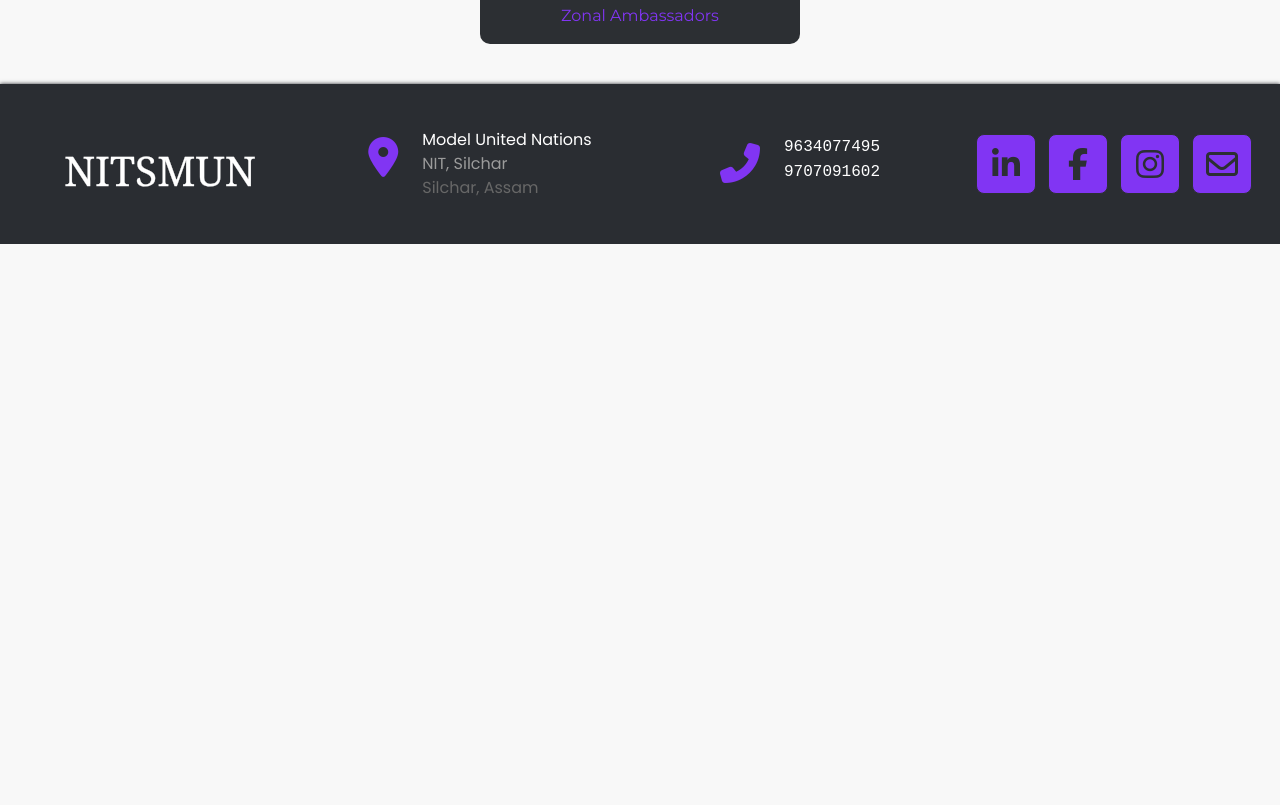
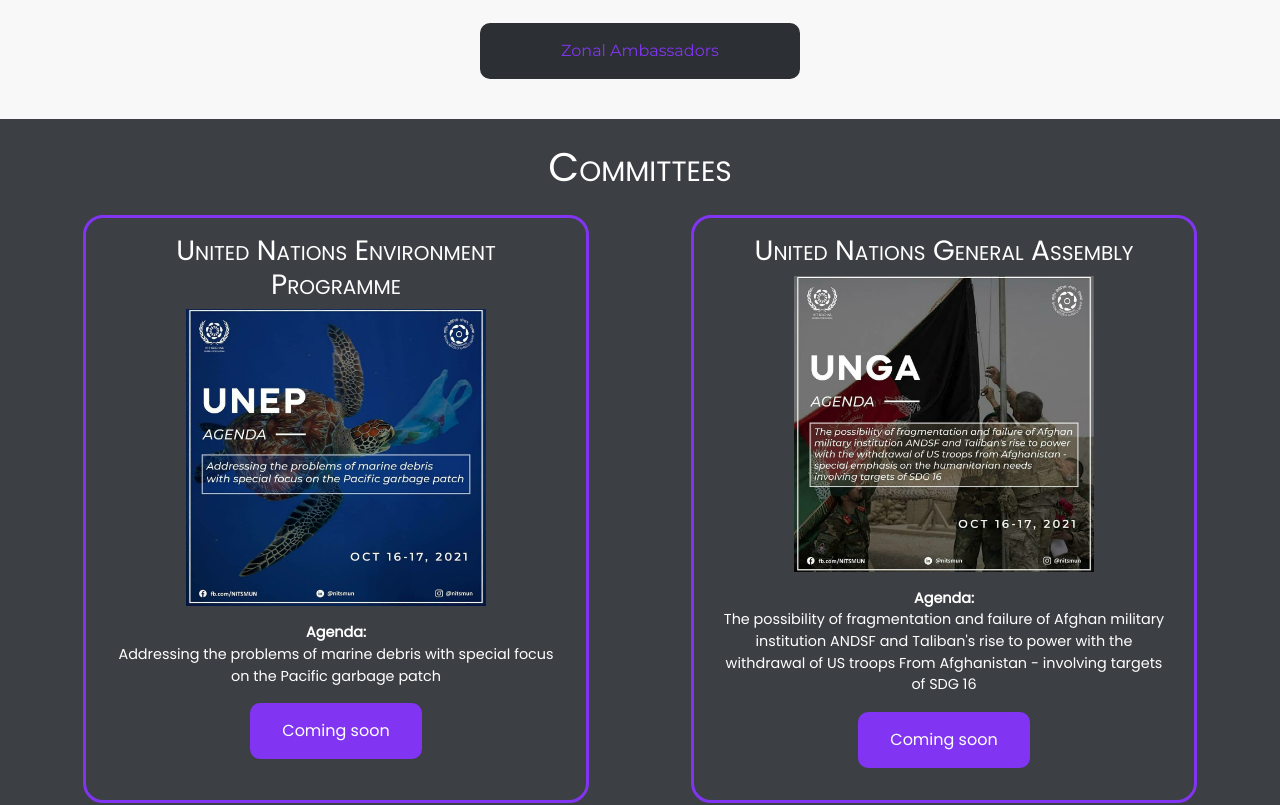
Before and after one commit to nitsmun/nitsmun2021-22, a React (Create React App) app: page /events/mun-u18 in a window 1280 px wide. Shown: the part 1605-2410 px from the top of the page. Before the commit the page ends 1849 px from the top, so only its background shows below. Built offline with nearby package versions, Linux system fonts and the light colour scheme.

Commit message:
Added Committees

```diff
--- /dev/null
+++ b/src/components/Agenda.css
@@ -0,0 +1,41 @@
+.agenda{
+    font-family: var(--font1);
+    background-color: var(--theme6-100);
+}
+.box{
+    color: white;
+    border-style: solid;
+    border-radius: 20px;
+    border-color: var(--theme4-100);
+}
+.custom{
+    position: relative;
+    padding: 2vh 4vh;
+    text-decoration: none;
+    /* color: var(--theme1-100); */
+    color: white;
+    background-color: var(--theme4-100);
+    border-radius: 1.25vh;
+    border: none;
+  }
+  .custom:hover{
+    transition-duration: 0.2s;
+    color: var(--theme4-100);
+    background-color: var(--theme1-100);
+}
+@media screen and (max-width: 1000px) {
+	.agenda p {
+		font-size: 4.5vw;
+	}
+}
+.small-agenda{
+    display: none;
+}
+@media screen and (max-width: 800px) {
+	.small-agenda{
+		display: block;
+	}
+    .large-agenda{
+        display: none;
+    }
+}
--- /dev/null
+++ b/src/components/Agenda.jsx
@@ -0,0 +1,56 @@
+import React from 'react'
+import "./Agenda.css";
+
+
+function Agenda() {
+    return (
+        <>
+            {/* small-screen */}
+            <div className="small-agenda agenda py-3 px-3">
+                <h1 className="text-center mb-4" style={{ fontVariant: "small-caps", color: "white" }}>Committees</h1>
+                <div className="text-center box px-3 py-2 my-3">
+                    <h1 style={{ fontVariant: "small-caps" }}>United Nations Environment Programme</h1>
+                    <img width="300px" className="img-fluid my-2" src="/img/Agenda_unep.jpeg" alt="agenda" />
+                    <p style={{ fontSize: "0.9rem" }}><strong>Agenda: </strong><br />Addressing the problems of marine debris with special focus on the Pacific garbage patch</p>
+                    <button className="custom mb-3">Coming soon</button>
+
+                </div>
+                <div className="text-center box px-3 py-2 my-3">
+                    <h1 style={{ fontVariant: "small-caps" }}>United Nations General Assembly</h1>
+                    <img width="300px" className="img-fluid my-2" src="/img/Agenda_unga.jpeg" alt="agenda" />
+                    <p style={{ fontSize: "0.9rem" }}><strong>Agenda: </strong><br />The possibility of fragmentation and failure of Afghan military institution ANDSF and Taliban's rise to power with the withdrawal of US troops From Afghanistan - involving targets of SDG 16</p>
+                    <button className="custom mb-3">Coming soon</button>
+
+                </div>
+            </div>
+            {/* large screen */}
+            <div className="large-agenda agenda py-3 px-3">
+                <div className="px-3 py-2">
+                    <div className="container-fluid">
+                        <h1 className="text-center mb-4" style={{ fontVariant: "small-caps", color: "white" }}>Committees</h1>
+                        <div className="row" style={{ display: "flex", justifyContent: "space-around" }}>
+                            <div className="box col-md-5 text-center">
+                                <div className="p-3">
+                                    <h3 style={{ fontVariant: "small-caps" }}>United Nations Environment Programme</h3>
+                                    <img width="300px" className="img-fluid" src="/img/Agenda_unep.jpeg" alt="agenda" />
+                                    <p className="mt-3" style={{ fontSize: "0.9rem" }}><strong>Agenda: </strong><br />Addressing the problems of marine debris with special focus on the Pacific garbage patch</p>
+                                    <button className="custom mb-3">Coming soon</button>
+                                </div>
+                            </div>
+                            <div className="box col-md-5 text-center">
+                                <div className="p-3">
+                                    <h3 style={{ fontVariant: "small-caps" }}>United Nations General Assembly</h3>
+                                    <img width="300px" className="img-fluid" src="/img/Agenda_unga.jpeg" alt="agenda" />
+                                    <p className="mt-3" style={{ fontSize: "0.9rem" }}><strong>Agenda: </strong><br />The possibility of fragmentation and failure of Afghan military institution ANDSF and Taliban's rise to power with the withdrawal of US troops From Afghanistan - involving targets of SDG 16</p>
+                                    <button className="custom mb-3">Coming soon</button>
+                                </div>
+                            </div>
+                        </div>
+                    </div>
+                </div>
+            </div>
+        </>
+    )
+}
+
+export default Agenda
--- a/src/components/Secretary.jsx
+++ b/src/components/Secretary.jsx
@@ -54,7 +54,7 @@
       </div>
       <div className="col-md-1"></div>
     </div>
-    <hr />
+    {/* <hr /> */}
   </div>
     )
 }
--- a/src/components/Update.jsx
+++ b/src/components/Update.jsx
@@ -6,7 +6,7 @@
 function Update() {
     return (
         <Suspense fallback={<Loading />}>
-            <div className="update">
+            <div className="update mb-1">
                 <div className="container-fluid p-0 mt-4" style={{ overflowX: "hidden", fontFamily: "var(--font2)" }}>
                     <div className="separator">
                         <div className="line"></div>
@@ -29,7 +29,7 @@
                         </div>
                         <div className="col-md-1"></div>
                     </div>
-                    <hr></hr>
+                    {/* <hr></hr> */}
                 </div>
             </div>
 
--- a/src/components/screens/MunU18.jsx
+++ b/src/components/screens/MunU18.jsx
@@ -7,26 +7,27 @@
 // *CSS*
 import "../Events.css";
 import "./MunU18.css";
+import Agenda from "../Agenda";
 
 let info = {
-  title : "NITS Junior MUN | NITSMUN",
-  heading : "NITS Junior MUN",
-  bgpic : "/img/munu18.jpg",
+  title: "NITS Junior MUN | NITSMUN",
+  heading: "NITS Junior MUN",
+  bgpic: "/img/munu18.jpg",
 
-  eventDetails : [
+  eventDetails: [
     `With great pride and honour, we announce the first edition of NITS Junior MUN exclusively for school students. We believe that children and young teens should be exposed to the various intricacies of society and nations and should understand how the world functions from the grassroot level along with the challenges faced. It is only with proper grooming, experience and exposure that enables them to make changes in the society. Through this conference, we are targeting students from grade VI to grade XII from schools all across the country.`,
     `A day-long free-of-cost workshop will be held a few days before the conference in order to acclimatise those without prior experience. Keeping in mind the various examination schedules of the Central and State Boards, we have planned to organise our conference from October 16, 2021 to October 17, 2021.`,
     // `A day-long free-of-cost workshop will be held a few days before the conference in order to acclimatise those without prior experience. Keeping in mind the various examination schedules of the Central and State Boards, we have planned to organise our conference from October 16, 2021 to October 17, 2021. The cost of participation for the MUN conference has been set at ₹150 for individuals, with a special discounted offer of ₹125 per individual for group registrations (discount only applicable to groups with 5 or more participants).`,
     ``,
-    <><h5 style={{color: "var(--theme4-100)", fontWeight: "bold"}}>WANT TO BE THE FACE OF NITS MODEL UNITED NATIONS?</h5><br/>
-    Well now you can. NITSMUN is looking for ZONAL AMBASSADORS who can help us promote our upcoming Junior MUN conference among the students all over India and help them get acquainted with the Muning culture by resolving all their queries and doubts.
-    Each state of India will have two Zonal Ambassadors, so that each one of you will have a helping hand. The Zonal Ambassadors will have to reach out to students/colleges/schools in their zones  and publicize NITS Junior MUN by encouraging them to take part.
-    Still confused about your roles? Don't worry, we'll help you with a step by step plan to make it crystal clear.
-    DON'T MISS OUT THE PERKS-</>,
-    <>i) Officially issued Certificates by NITSMUN for all those who complete every task successfully<br/>
-    ii) Special Letter of Recommendations for exceptional performers.<br/>
-    iii) Exciting cash prizes for the best performer<br/>
-    iv) Apart from all, first hand experience of working with one of the most prestigious MUN society of North East India</>,
+    <><h5 style={{ color: "var(--theme4-100)", fontWeight: "bold" }}>WANT TO BE THE FACE OF NITS MODEL UNITED NATIONS?</h5><br />
+      Well now you can. NITSMUN is looking for ZONAL AMBASSADORS who can help us promote our upcoming Junior MUN conference among the students all over India and help them get acquainted with the Muning culture by resolving all their queries and doubts.
+      Each state of India will have two Zonal Ambassadors, so that each one of you will have a helping hand. The Zonal Ambassadors will have to reach out to students/colleges/schools in their zones  and publicize NITS Junior MUN by encouraging them to take part.
+      Still confused about your roles? Don't worry, we'll help you with a step by step plan to make it crystal clear.
+      DON'T MISS OUT THE PERKS-</>,
+    <>i) Officially issued Certificates by NITSMUN for all those who complete every task successfully<br />
+      ii) Special Letter of Recommendations for exceptional performers.<br />
+      iii) Exciting cash prizes for the best performer<br />
+      iv) Apart from all, first hand experience of working with one of the most prestigious MUN society of North East India</>,
   ],
 
   btn: [
@@ -55,16 +56,20 @@
 
   const applyBtns = useRef();
 
-  useEffect(()=> {
+  useEffect(() => {
 
     // *Setting Up Page Title*
     document.title = info.title;
-   if(window.location.hash === "#apply") window.scrollTo(0, applyBtns.current.offsetTop);
+    if (window.location.hash === "#apply") window.scrollTo(0, applyBtns.current.offsetTop);
   }, []);
 
   return (
-    <Suspense fallback={<Loading/>}>
+    <Suspense fallback={<Loading />}>
       <div className="event" id="munu18">
+        <div id="intro"
+          style={{ display: "flex", justifyContent: "center", alignItems: "center", width: "100%", backgroundColor: "var(--theme4-080)", height: "35px" }}>
+          <h3 style={{ color: "white", fontVariant: "small-caps", fontWeight: "bold", fontFamily: "var(--font1)" }}>Applications out now!</h3>
+        </div>
         <div className="event-pic">
           <img loading="lazy" src={info.bgpic} alt="Annual Conf" />
         </div>
@@ -73,10 +78,10 @@
 
         <div className="event-details">{
           details.map((para, index) => {
-            return(
+            return (
               <React.Fragment key={`para${index}`}>
                 {para}
-                <br/><br/>
+                <br /><br />
 
                 {/* {index === 1 && <Table/>} */}
               </React.Fragment>
@@ -90,7 +95,7 @@
             <a target="_blank" rel="noreferrer" className="event-apply-btn buttons-itm" key={btn.name}
               href={btn.link}
               style={{
-                display : `${btn.display}`
+                display: `${btn.display}`
               }}
             >{btn.name}</a>
           ))}
@@ -101,6 +106,7 @@
             <h5 style={{fontVariant:"small-caps",color: "white",fontFamily:"var(--font2)"}}>Applications out soon!</h5>
         </div> */}
       </div>
+      <div><Agenda /></div>
     </Suspense>
   );
 }
```
Also changed, not shown: public/img/Agenda_unep.jpeg (added), public/img/Agenda_unga.jpeg (added).
